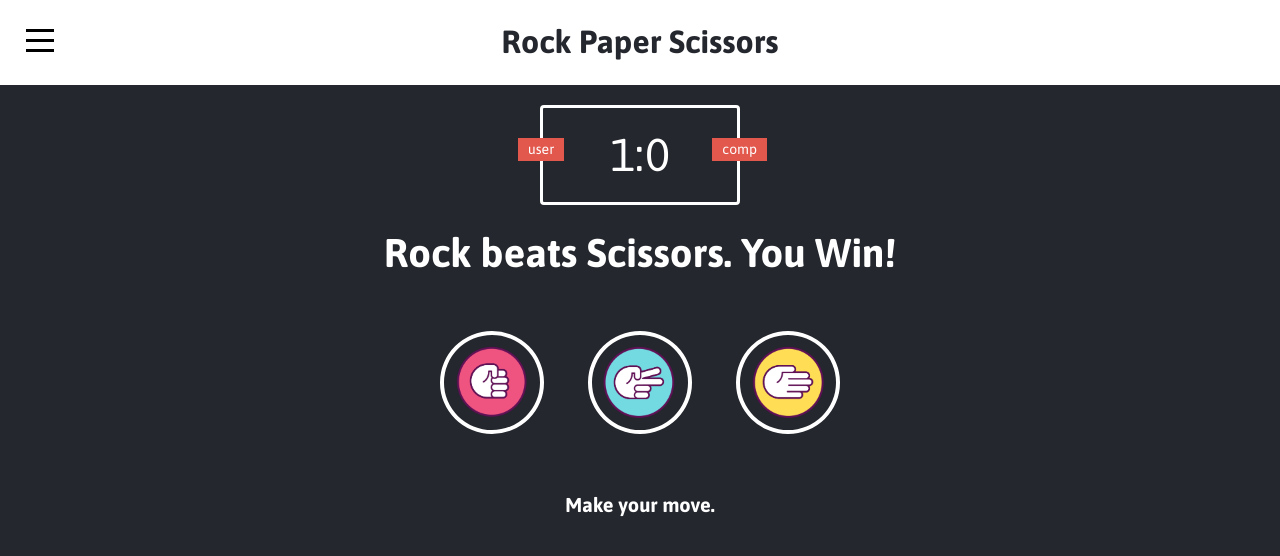
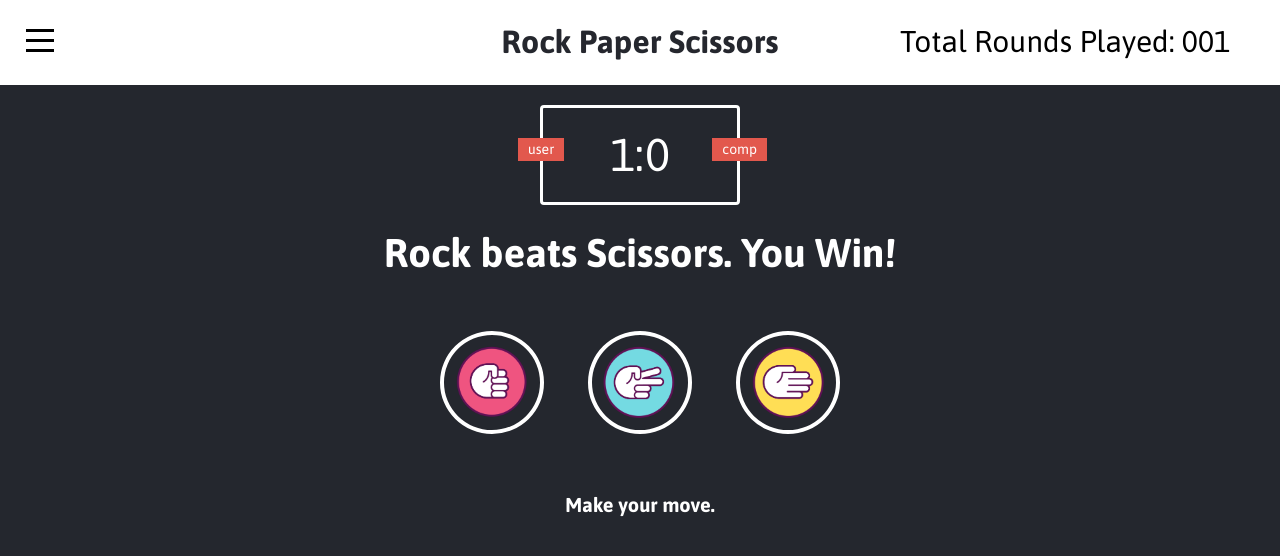
Before and after one commit to zbshadow/rngJunk, a plain HTML site: page rps/rps.html in a window 1280 px wide. Both pictures are taken after a click on the element 491 px from the left and 382 px from the top of the page. Drawn offline with Linux system fonts and the light colour scheme.

Commit message:
On branch master  Your branch is up to date with 'origin/master'.
 Changes to be committed:
	Added: Added total Rounds played tracker to Rock Paper Scissors

	modified:   rps/app.js
	modified:   rps/rps.html
	modified:   rps/styles.css

```diff
--- a/rps/app.js
+++ b/rps/app.js
@@ -7,6 +7,7 @@ const result_p = document.querySelector(".result > p");
 const rock_div = document.getElementById("r");
 const paper_div = document.getElementById("p");
 const scissors_div = document.getElementById("s");
+let totalRounds = 0;
 
 function getComputerChoice(){
     const choices = ['r', 'p', 's'];
@@ -63,6 +64,14 @@ function game(userChoice){
             draw(userChoice, computerChoice);
             break;
     }
+    totalRounds++;
+    if (totalRounds < 10){
+        document.getElementById('total_plays').innerHTML = "Total Rounds Played: 00" + totalRounds;
+    } else if (totalRounds < 100) {
+        document.getElementById('total_plays').innerHTML = "Total Rounds Played: 0" + totalRounds;
+    } else {
+        document.getElementById('total_plays').innerHTML = "Total Rounds Played: " + totalRounds;
+    }
 }
 
 function main() {
--- a/rps/rps.html
+++ b/rps/rps.html
@@ -26,6 +26,7 @@
                     </div>
                 </div>
             </div>
+            <div id="total_plays" class="total"> Total Rounds Played: 000</div>
         </header>
 
         <div class="score-board">
--- a/rps/styles.css
+++ b/rps/styles.css
@@ -18,6 +18,14 @@ header > h1{
     color: #25272E;
     text-align: center;
     font-family: Asap, sans-serif;
+}
+
+.total {
+    position: absolute;
+    right: 50px;
+    top: 20px;
+    font-family: Asap, sans-serif;
+    font-size: 30px;
 }
 
 .score-board{
```
